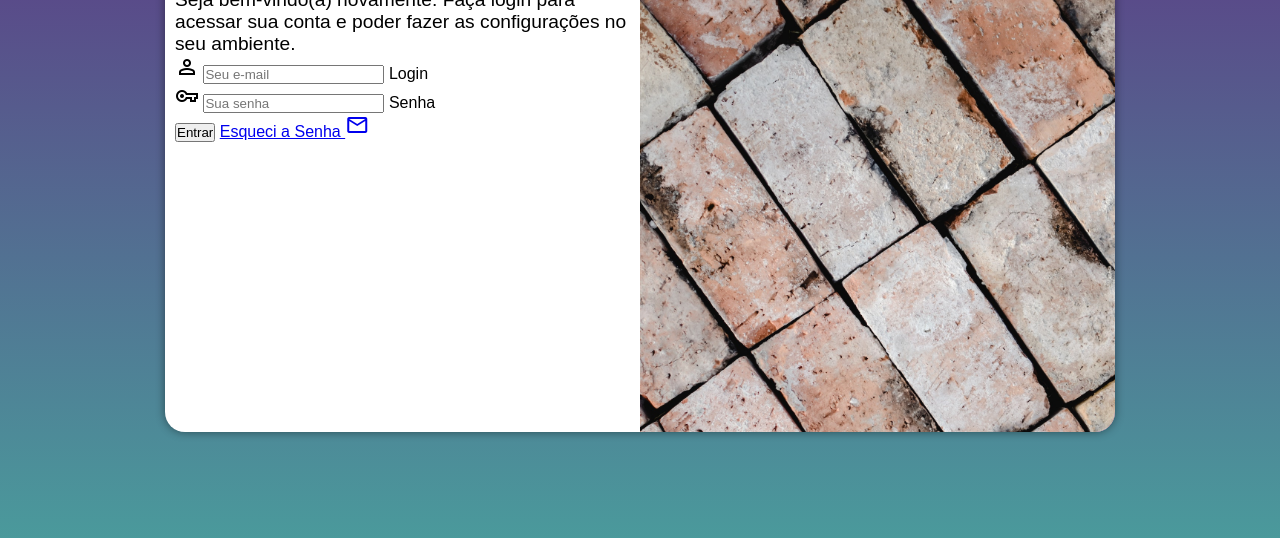
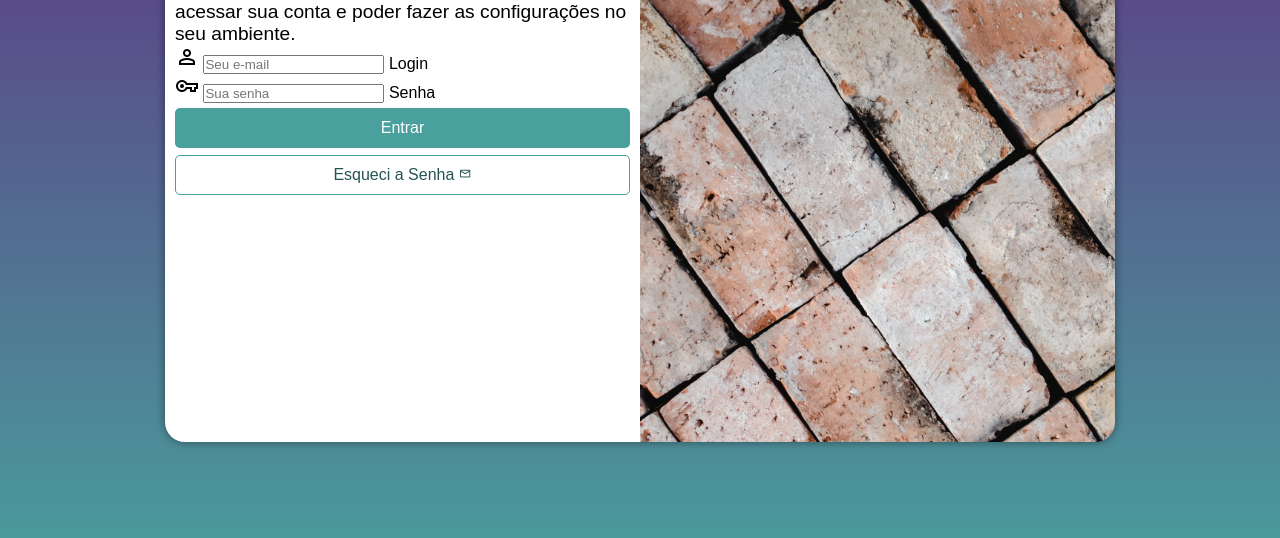
Before and after one commit to Gustaocta/projeto-login, a plain HTML site: page index.html in a window 1280 px wide. Shown: the part 218-756 px from the top of the page. Drawn offline with nearby package versions, Linux system fonts and the light colour scheme.

Commit message:
estilizando formulário

```diff
--- a/estilos/style.css
+++ b/estilos/style.css
@@ -33,7 +33,7 @@
 
     background-color: white;
     width: 250px;
-    height: 500px;
+    height: 520px;
     border-radius: 20px;
     box-shadow: 0px 0px 10px rgba(0, 0, 0, 0.452);
 
@@ -62,3 +62,43 @@
  #formulario > p {
    font-size: 0.8em;
  }
+
+ form > input[type=submit] {
+   display: block;
+   font-size: 1em;
+   width: 100%;
+   height: 40px;
+   margin-top: 5px;
+   background-color: #49a09d;
+   color: white;
+   border: none;
+   border-radius: 5px;
+   cursor: pointer;
+ }
+
+ form > input[type=submit]:hover {
+   background-color: #265352;
+ }
+
+ form > a.botao {
+   display: block;
+   text-align: center;
+   font-size: 1em;
+   width: 100%;
+   height: 40px;
+   padding-top: 10px;
+   margin-top: 7px;
+   background-color: white;
+   color: #265352;
+   border: 1px solid #49a09d;
+   border-radius: 5px;
+   text-decoration: none;
+ }
+
+ form > a.botao > span {
+   font-size: 0.8em;
+ }
+
+ form > a.botao:hover {
+   background-color: #63d4d1;
+ }
--- a/index.html
+++ b/index.html
@@ -36,7 +36,7 @@
                         <label for="isenha">Senha</label>
                      </div>
                      <input type="submit" value="Entrar">
-                     <a href="esqueci.html" target="_blank"> Esqueci a Senha <span class="material-symbols-outlined">
+                     <a href="esqueci.html" class="botao" target="_blank"> Esqueci a Senha <span class="material-symbols-outlined">
                         mail
                         </span> </a>
                 </form>
```
